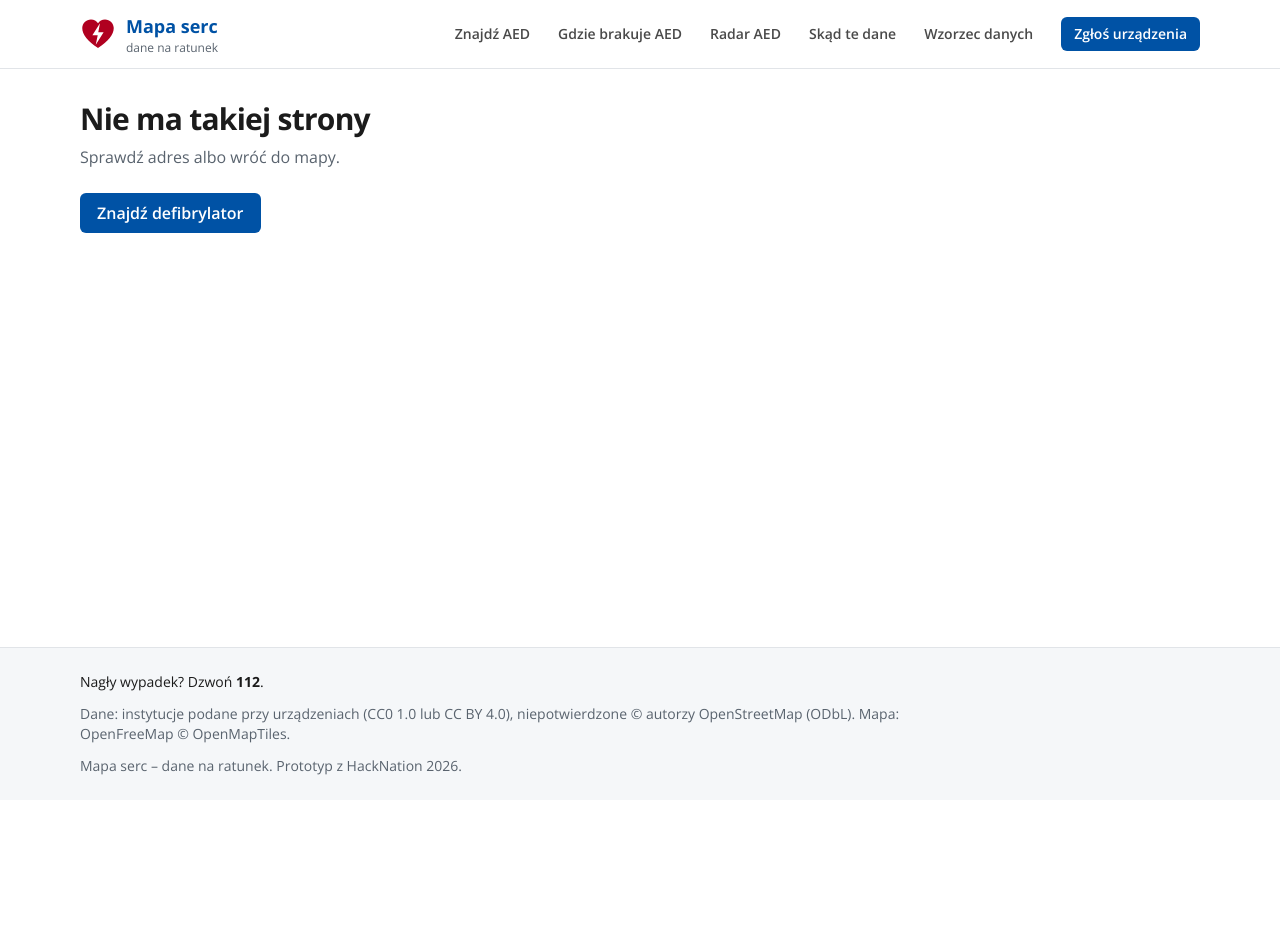
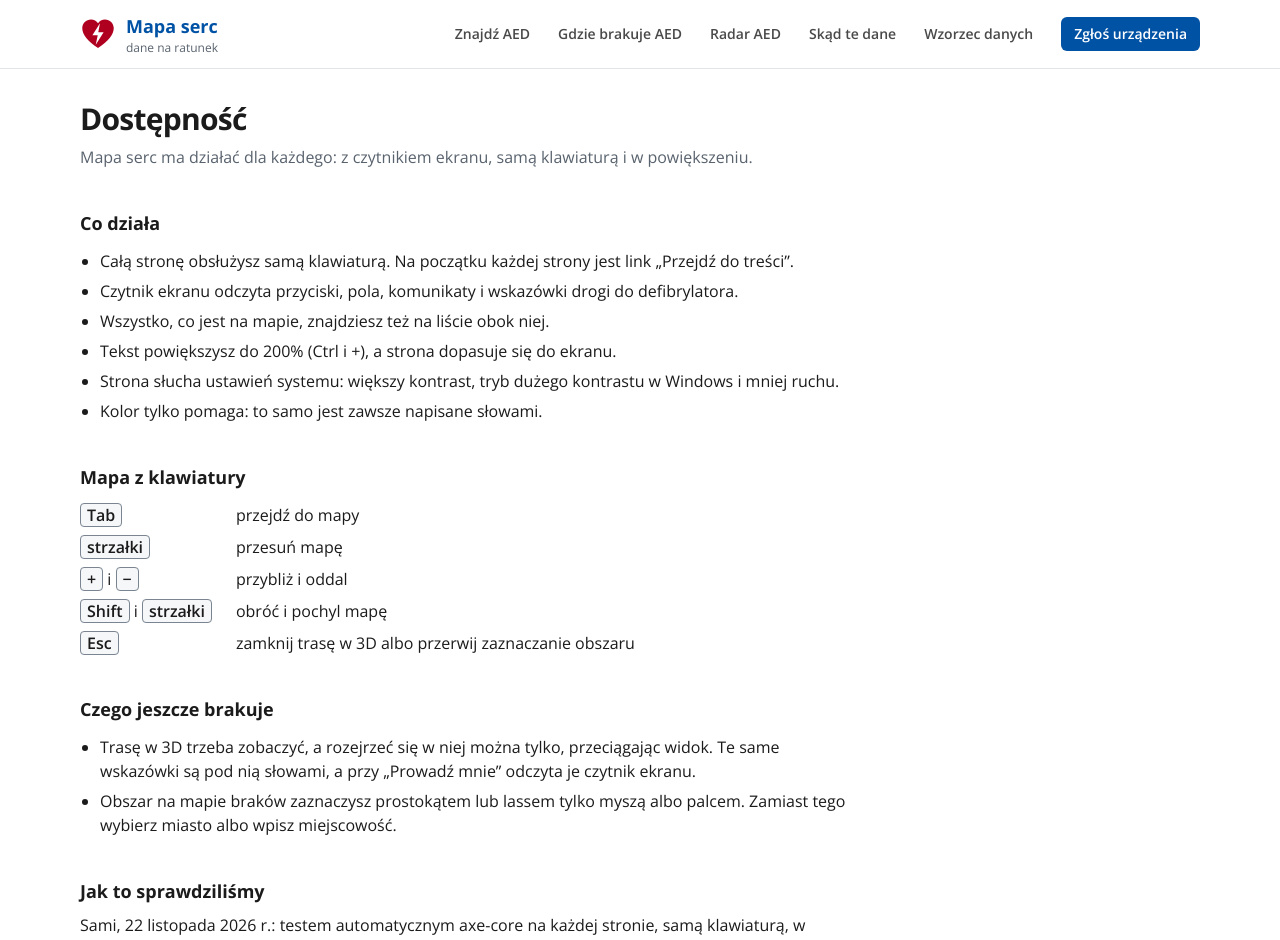
Before and after one commit to Nullrunners/mapa-serc, a Next.js app in the folder apps/web/: page /dostepnosc in a window 1280 px wide. Before the commit this address had no page. Shown: the top 940 px of the page. Before the commit the page ends 800 px from the top, so only its background shows below. Built offline with nearby package versions, Linux system fonts and the light colour scheme.

Commit message:
feat(web): strona „Dostępność” z klawiszami mapy i znanymi ograniczeniami

```diff
--- /dev/null
+++ b/apps/web/app/(site)/dostepnosc/page.tsx
@@ -0,0 +1,93 @@
+import type { Metadata } from "next";
+import type { ReactNode } from "react";
+import { PageHeader } from "@/components/ui";
+
+export const metadata: Metadata = { title: "Dostępność" };
+
+const WORKS = [
+  "Całą stronę obsłużysz samą klawiaturą. Na początku każdej strony jest link „Przejdź do treści”.",
+  "Czytnik ekranu odczyta przyciski, pola, komunikaty i wskazówki drogi do defibrylatora.",
+  "Wszystko, co jest na mapie, znajdziesz też na liście obok niej.",
+  "Tekst powiększysz do 200% (Ctrl i +), a strona dopasuje się do ekranu.",
+  "Strona słucha ustawień systemu: większy kontrast, tryb dużego kontrastu w Windows i mniej ruchu.",
+  "Kolor tylko pomaga: to samo jest zawsze napisane słowami.",
+];
+
+const Key = ({ children }: { children: ReactNode }) => <kbd className="rounded border border-field bg-surface px-1.5 font-sans font-semibold">{children}</kbd>;
+
+const KEYS: [ReactNode, string][] = [
+  [<Key key="tab">Tab</Key>, "przejdź do mapy"],
+  [<Key key="arrows">strzałki</Key>, "przesuń mapę"],
+  [
+    <span key="zoom">
+      <Key>+</Key> i <Key>−</Key>
+    </span>,
+    "przybliż i oddal",
+  ],
+  [
+    <span key="turn">
+      <Key>Shift</Key> i <Key>strzałki</Key>
+    </span>,
+    "obróć i pochyl mapę",
+  ],
+  [<Key key="esc">Esc</Key>, "zamknij trasę w 3D albo przerwij zaznaczanie obszaru"],
+];
+
+const LIMITS = [
+  "Trasę w 3D trzeba zobaczyć, a rozejrzeć się w niej można tylko, przeciągając widok. Te same wskazówki są pod nią słowami, a przy „Prowadź mnie” odczyta je czytnik ekranu.",
+  "Obszar na mapie braków zaznaczysz prostokątem lub lassem tylko myszą albo palcem. Zamiast tego wybierz miasto albo wpisz miejscowość.",
+];
+
+export default function AccessibilityPage() {
+  return (
+    <div className="max-w-3xl space-y-10">
+      <PageHeader title="Dostępność" lead="Mapa serc ma działać dla każdego: z czytnikiem ekranu, samą klawiaturą i w powiększeniu." />
+
+      <section aria-labelledby="dziala" className="space-y-3">
+        <h2 id="dziala" className="text-lg font-bold">
+          Co działa
+        </h2>
+        <ul className="list-disc space-y-1.5 pl-5">
+          {WORKS.map((line) => (
+            <li key={line}>{line}</li>
+          ))}
+        </ul>
+      </section>
+
+      <section aria-labelledby="klawisze" className="space-y-3">
+        <h2 id="klawisze" className="text-lg font-bold">
+          Mapa z klawiatury
+        </h2>
+        <dl className="grid grid-cols-[auto_1fr] gap-x-6 gap-y-2">
+          {KEYS.map(([keys, action]) => (
+            <div key={action} className="contents">
+              <dt>{keys}</dt>
+              <dd>{action}</dd>
+            </div>
+          ))}
+        </dl>
+      </section>
+
+      <section aria-labelledby="ograniczenia" className="space-y-3">
+        <h2 id="ograniczenia" className="text-lg font-bold">
+          Czego jeszcze brakuje
+        </h2>
+        <ul className="list-disc space-y-1.5 pl-5">
+          {LIMITS.map((line) => (
+            <li key={line}>{line}</li>
+          ))}
+        </ul>
+      </section>
+
+      <section aria-labelledby="sprawdzenie" className="space-y-2">
+        <h2 id="sprawdzenie" className="text-lg font-bold">
+          Jak to sprawdziliśmy
+        </h2>
+        <p>
+          Sami, 22 listopada 2026 r.: testem automatycznym axe-core na każdej stronie, samą klawiaturą, w powiększeniu 200% i w trybie dużego kontrastu. Strona jest
+          częściowo zgodna z WCAG 2.2 na poziomie AA, z wyjątkami opisanymi wyżej.
+        </p>
+      </section>
+    </div>
+  );
+}
--- a/apps/web/components/site-footer.tsx
+++ b/apps/web/components/site-footer.tsx
@@ -1,3 +1,4 @@
+import Link from "next/link";
 import { BRAND } from "@/lib/brand";
 
 /** What every page says at its end: the emergency number, where the data comes from, and who made the site. */
@@ -15,7 +16,10 @@ export function FooterNotes() {
         Dane: instytucje podane przy urządzeniach (CC0 1.0 lub CC BY 4.0), niepotwierdzone © autorzy OpenStreetMap (ODbL). Mapa: OpenFreeMap © OpenMapTiles.
       </p>
       <p>
-        {BRAND.name} – {BRAND.slogan}. Prototyp z HackNation 2026.
+        {BRAND.name} – {BRAND.slogan}. Prototyp z HackNation 2026.{" "}
+        <Link href="/dostepnosc" className="link">
+          Dostępność
+        </Link>
       </p>
     </>
   );
```
